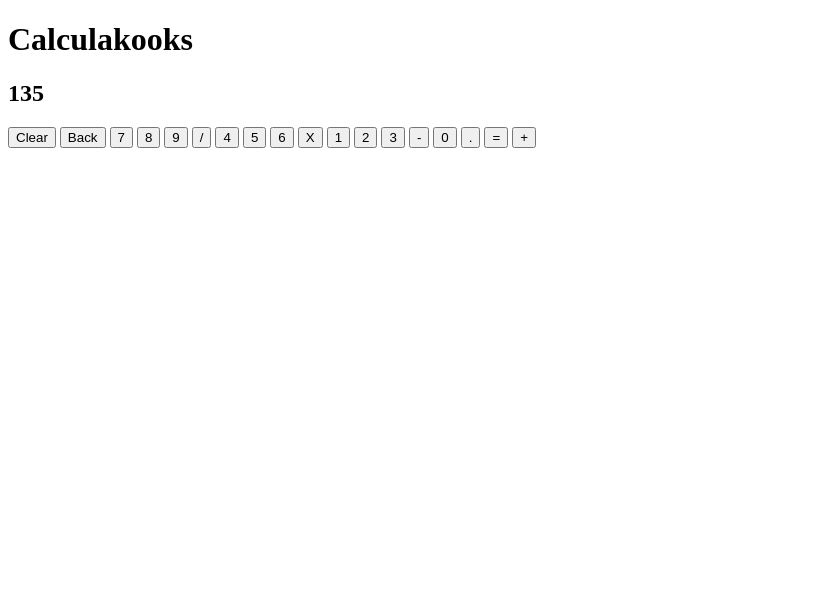
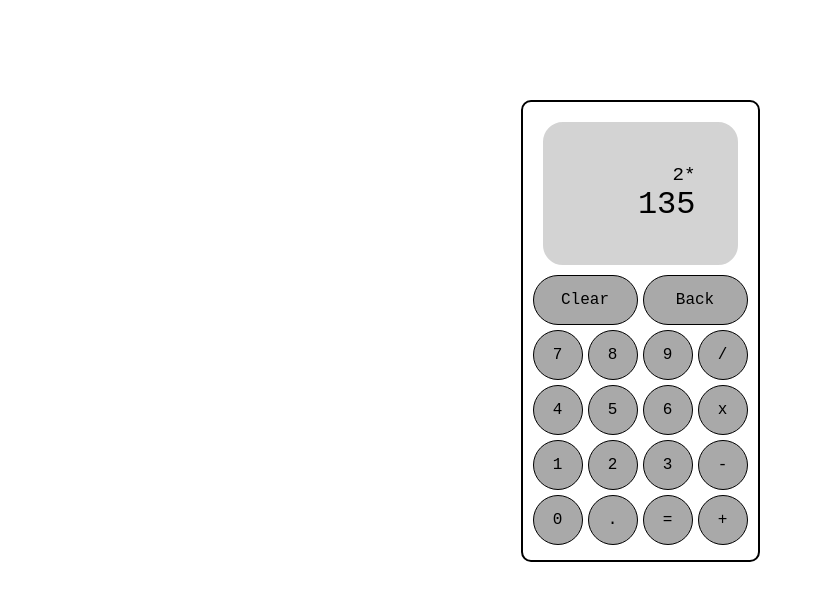
Before and after one commit to Mokalbari/calculatrice, a plain HTML site: page index.html in a window 1280 px wide. Shown: the whole page, without its empty margins (0-815 px from the left). Drawn offline with Linux system fonts and the light colour scheme.

Commit message:
Added CSS to design shape calculator
Added ID to identify operators
Added flex containers around HTML
Designed CSS buttons + shape of calculator
Designed button hover effects

```diff
--- a/css/reset.css
+++ b/css/reset.css
@@ -0,0 +1,52 @@
+/* makes sizing simpler */
+*,
+*::before,
+*::after {
+  box-sizing: border-box;
+}
+
+/* remove default spacing */
+/* force styling of type through styling, rather than elements */
+* {
+  margin: 0;
+  padding: 0;
+  font: inherit;
+}
+
+/* dark mode user-agent-styles */
+/* improves punctuation in supported browsers */
+html {
+  hanging-punctuation: first last;
+}
+
+/* min body height */
+body {
+  min-height: 100svh;
+}
+
+/* responsive images/videos */
+img,
+picture,
+svg,
+video {
+  display: block;
+  max-width: 100%;
+}
+
+/* Improved heading in supported browsers */
+h1,
+h2,
+h3,
+h4,
+h5,
+h6 {
+  text-wrap: balance;
+}
+
+/* improve readability with max-width on paragraphs and lists */
+/* prevent orphans in supported browsers */
+p,
+li {
+  max-width: var(--p-max-width, 65ch);
+  text-wrap: pretty;
+}
--- a/css/style.css
+++ b/css/style.css
@@ -0,0 +1,86 @@
+
+.container {
+    display: flex;
+    justify-content: center;
+}
+
+#calculator {
+    margin: 100px;
+    border: 2px solid black;
+    padding: 10px;
+    border-radius: 10px;
+}
+
+.row button {
+    font-family: 'Courier New', Courier, monospace;
+    margin-bottom: 5px;
+    background-color: darkgray;
+    display: flex;
+    justify-content: center;
+    align-items: center;
+    gap: 5px;
+    text-align: center;
+    height: 50px;
+    width: 50px;
+    padding : 20px;
+    border : 1px solid black;
+    border-radius: 50px;
+}
+
+#clear-btn, #back-btn {
+    width: 105px;
+    text-align: top;
+    margin-bottom: 5px;
+}
+
+.display-screen {
+    font-family: 'Courier New', Courier, monospace;
+    display: flex;
+    flex-direction: column;
+    justify-content: center;
+    align-items: flex-end;
+    border: 2px solid lightgray;
+    padding: 40px;
+    background-color: lightgray;
+    margin: 10px;
+    border-radius: 20px;;
+}
+
+.display-screen :nth-child(1){
+    font-size: 1.2rem;
+}
+
+.display-screen :nth-child(2){
+    font-size: 2rem;
+}
+
+.row{
+    display: flex;
+    gap: 5px;
+}
+
+button:hover {
+    background-color:lightgray;
+}
+
+#clear-btn:hover{
+    background-color: lightcoral;
+}
+#back-btn:hover{
+    background-color: lightgreen;
+}
+#divide:hover{
+    background-color: lightblue;
+}
+#multiply:hover{
+    background-color: lightpink;
+}
+#plus:hover{
+    background-color: lightgoldenrodyellow;
+}
+#substract:hover{
+    background-color: bisque;
+}
+#equal:hover{
+    background-color: azure;
+}
--- a/index.html
+++ b/index.html
@@ -9,27 +9,41 @@
     <script src="./javascript/script.js" defer></script>
 </head>
 <body>
-    <h1>Calculakooks</h1>
     <div class="container">
+        <div id="calculator">
+            <div class="display-screen">
+                <h2>2*</h2>
                 <h2>135</h2>
-        <button>Clear</button>
-        <button>Back</button>
+            </div>
+            <div class="row">
+                <button id="clear-btn">Clear</button>
+                <button id="back-btn">Back</button>
+            </div>
+            <div class="row">
                 <button>7</button>
                 <button>8</button>
                 <button>9</button>
-        <button>/</button>
+                <button id="divide">/</button>
+            </div>
+            <div class="row">
                 <button>4</button>
                 <button>5</button>
                 <button>6</button>
-        <button>X</button>
+                <button id="multiply">x</button>
+            </div>
+            <div class="row">
                 <button>1</button>
                 <button>2</button>
                 <button>3</button>
-        <button>-</button>
+                <button id="substract">-</button>
+            </div>
+            <div class="row">
                 <button>0</button>
                 <button>.</button>
-        <button>=</button>
-        <button>+</button>
+                <button id="equal">=</button>
+                <button id="plus">+</button>
+            </div>
+        </div>
     </div>
 </body>
 </html>
--- a/javascript/script.js
+++ b/javascript/script.js
@@ -3,9 +3,9 @@
 // so start by creating functions for the following items and testing them in your browser’s console.
 const calculator = {
     add: (a,b) => a+b,
-    substract:  (a,b) => a-b,
-    divide:  (a,b) => a/b,
-    multiply:  (a,b) => a*b,
+    substract: (a,b) => a-b,
+    divide: (a,b) => a/b,
+    multiply: (a,b) => a*b,
 }
 // A calculator operation will consist of a number, an operator, and another number. For example, 3 + 5.
 // Create three variables for each of the parts of a calculator operation.
```
Lines whose indentation alone changed are shown as unchanged.
